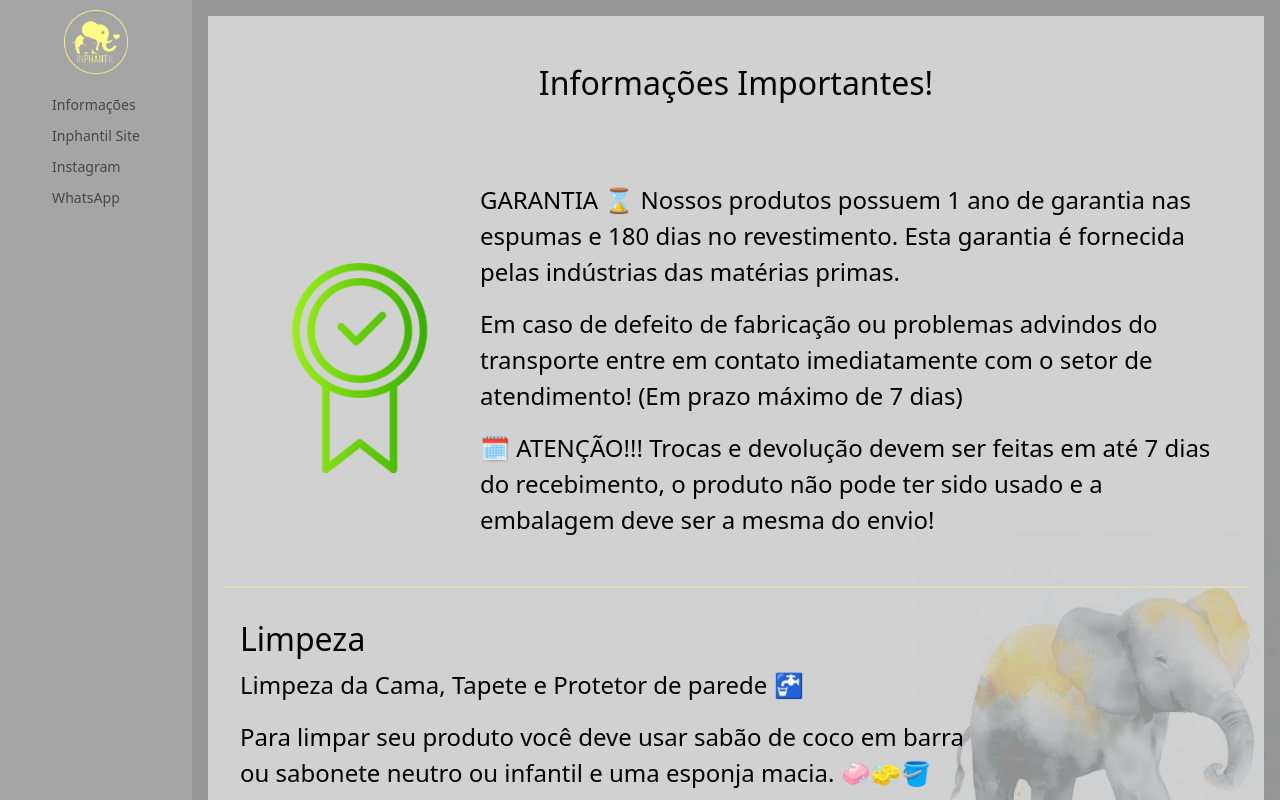
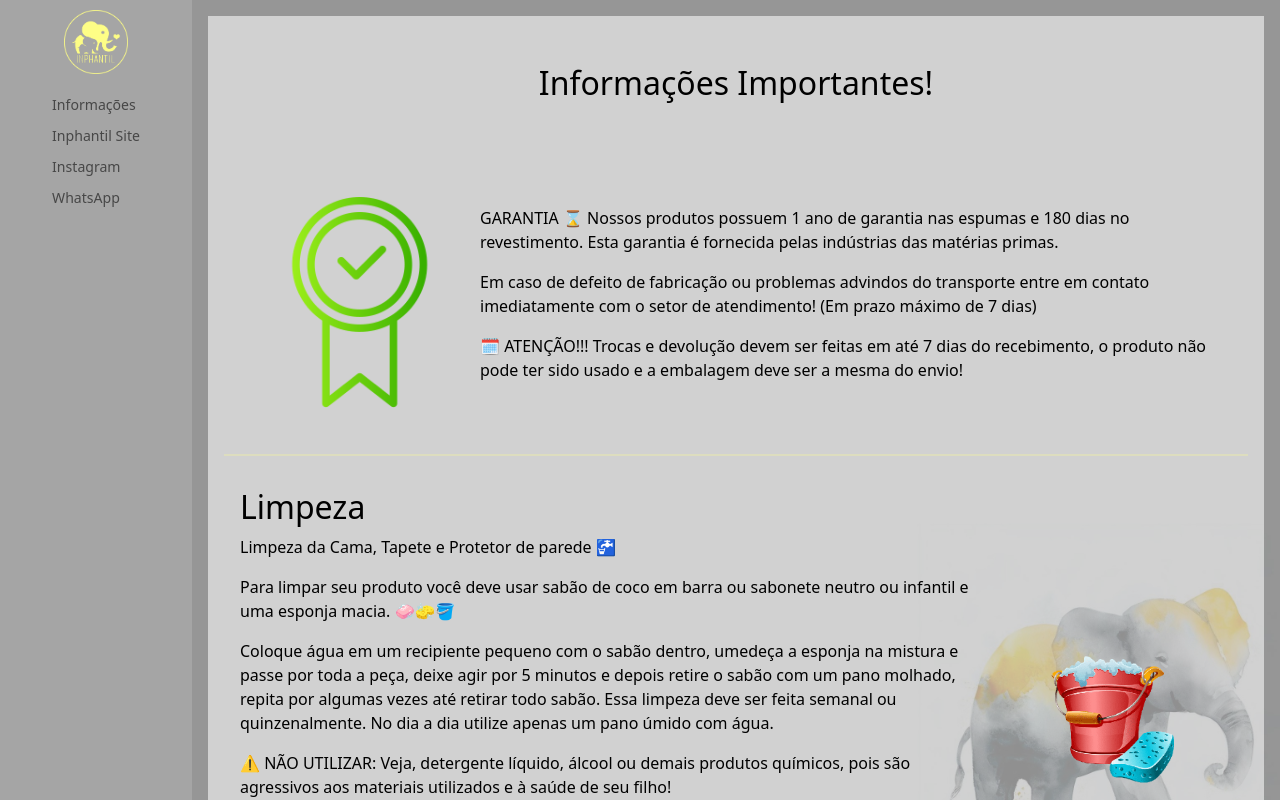
Before and after one commit to EduardoLovo/Inphantil-Moveis, a React (Create React App) app: page /info in a window 1280 px wide. Shown: the top 800 px of the page. Built offline with nearby package versions, Linux system fonts and the light colour scheme.

Commit message:
font size info atualizada

```diff
--- a/src/pages/Info.js
+++ b/src/pages/Info.js
@@ -5,9 +5,9 @@ import vento from '../img/vento.png'
 
 export const Info = () => {
   return (
-    <div className="contentInfo">
+    <div className="contentInfo fs-6">
       <h2 className="text-center p-5">Informações Importantes!</h2>
-      <div className="d-flex justify-content-center align-items-center infochild">
+      <div className="d-flex justify-content-center align-items-center infochild ">
         <div>
           <img src={garantia} alt='garantia' />
         </div>
```
